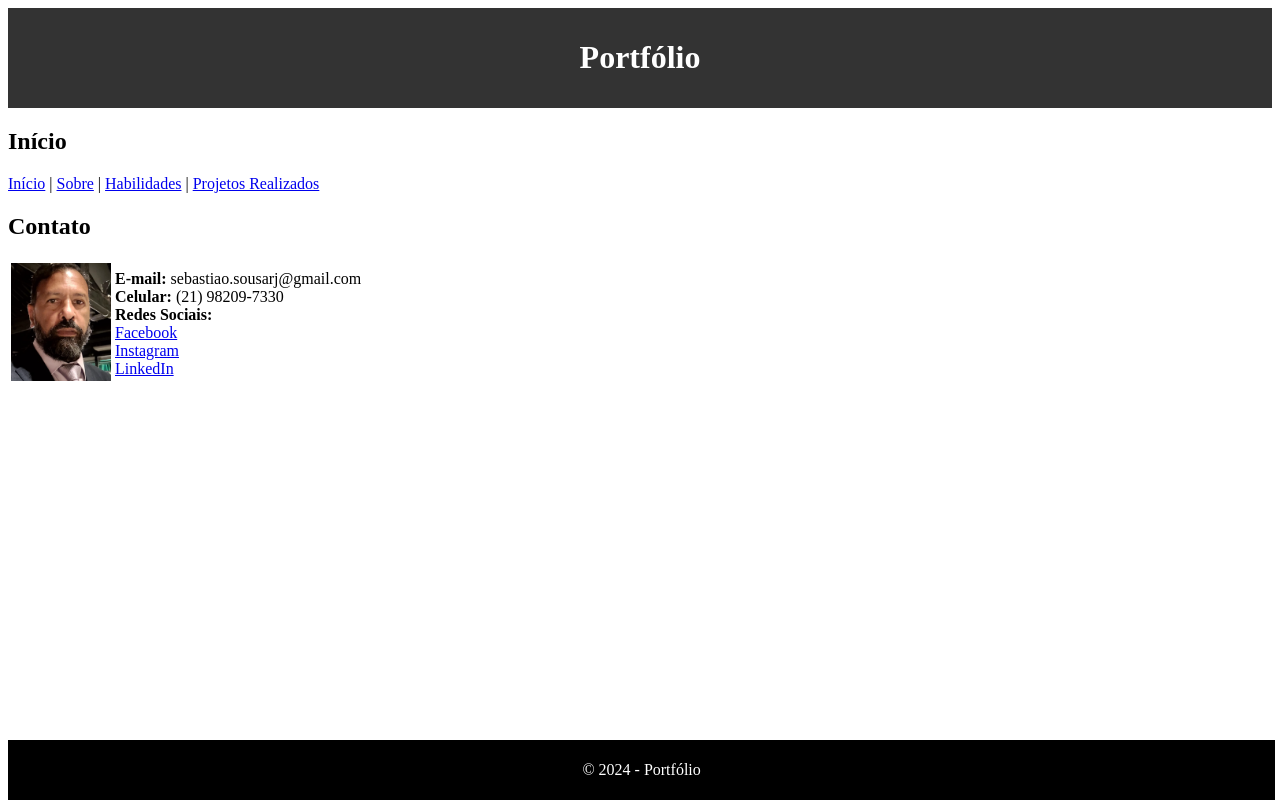
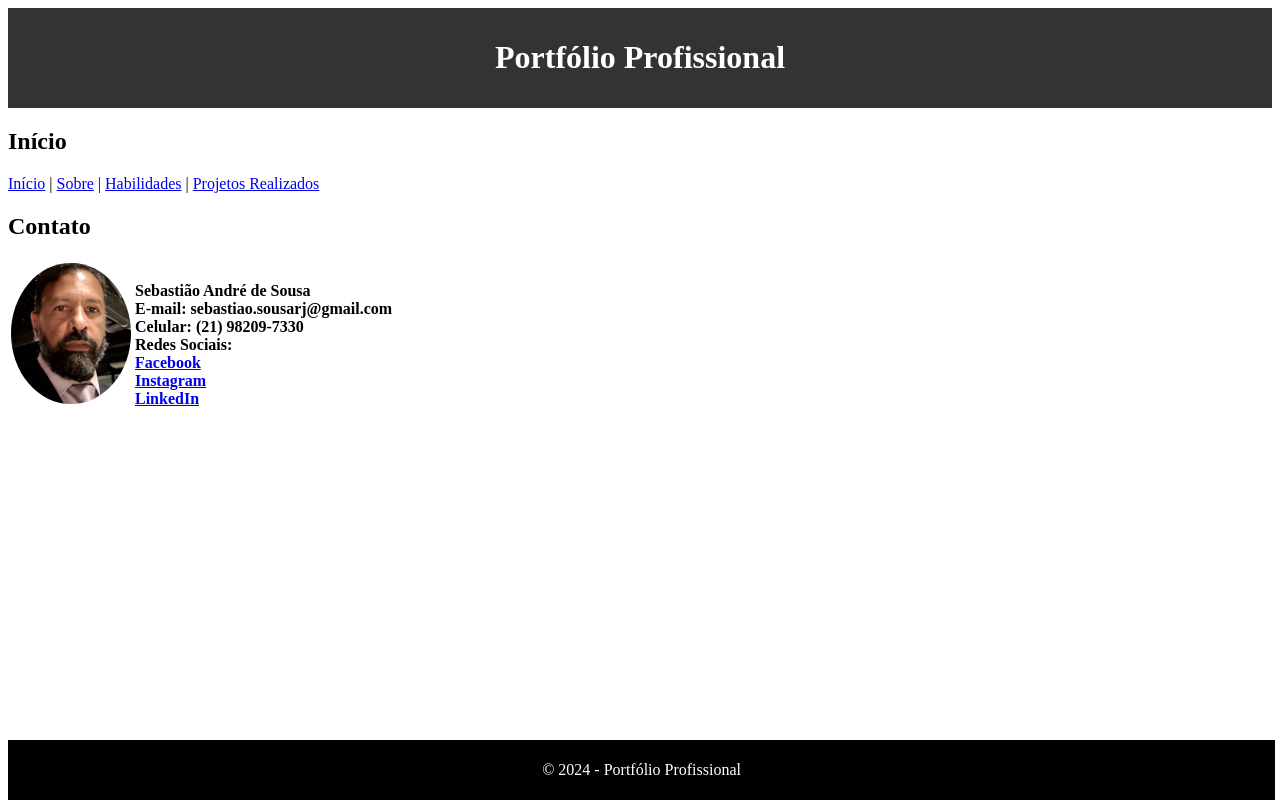
Before and after one commit to rsambrg/trabalho_portifolio_bcsankhya, a plain HTML site: page sebastiao/sebastiao.html in a window 1280 px wide. Drawn offline with Linux system fonts and the light colour scheme.

Commit message:
Add files via upload

```diff
--- a/sebastiao/sebastiao.html
+++ b/sebastiao/sebastiao.html
@@ -8,7 +8,7 @@
 <body>
 
     <header style="background-color: #333; color: #fff; padding: 10px; text-align: center;">
-        <h1>Portfólio</h1>
+        <h1>Portfólio Profissional</h1>
     </header>
 
     <section>
@@ -26,9 +26,10 @@
         <table>
             <tr>
                 <td>
-                    <img src="imagens/foto.png" alt="Foto de Perfil" style="width: 100px;">
+                    <img src="imagens/foto.png" alt="Foto de Perfil" style="border-radius: 50%; margin-bottom: 20px; width: 120px;">
                 </td>
                 <td>
+                    <strong>Sebastião André de Sousa<br>
                     <strong>E-mail:</strong> sebastiao.sousarj@gmail.com<br>
                     <strong>Celular:</strong> (21) 98209-7330<br>
                     <strong>Redes Sociais:</strong><br>
@@ -43,7 +44,7 @@
     <!--  <footer style="position: absolute; bottom: 0;background-color: #333; color: #fff; padding: 20px; text-align: center;"> -->
 
     <footer style = "width: 99%; background-color: #000; color: #fff; text-align: center; padding: 5px 0; position: absolute; bottom: 0;">
-        <p>&copy; 2024 - Portfólio</p>
+        <p>&copy; 2024 - Portfólio Profissional</p>
     </footer>
 
 </body>
```
Also changed, not shown: sebastiao/habilidades.html (+2 -2 lines), sebastiao/projetos.html (+2 -2 lines), sebastiao/sobre.html (+2 -2 lines).
